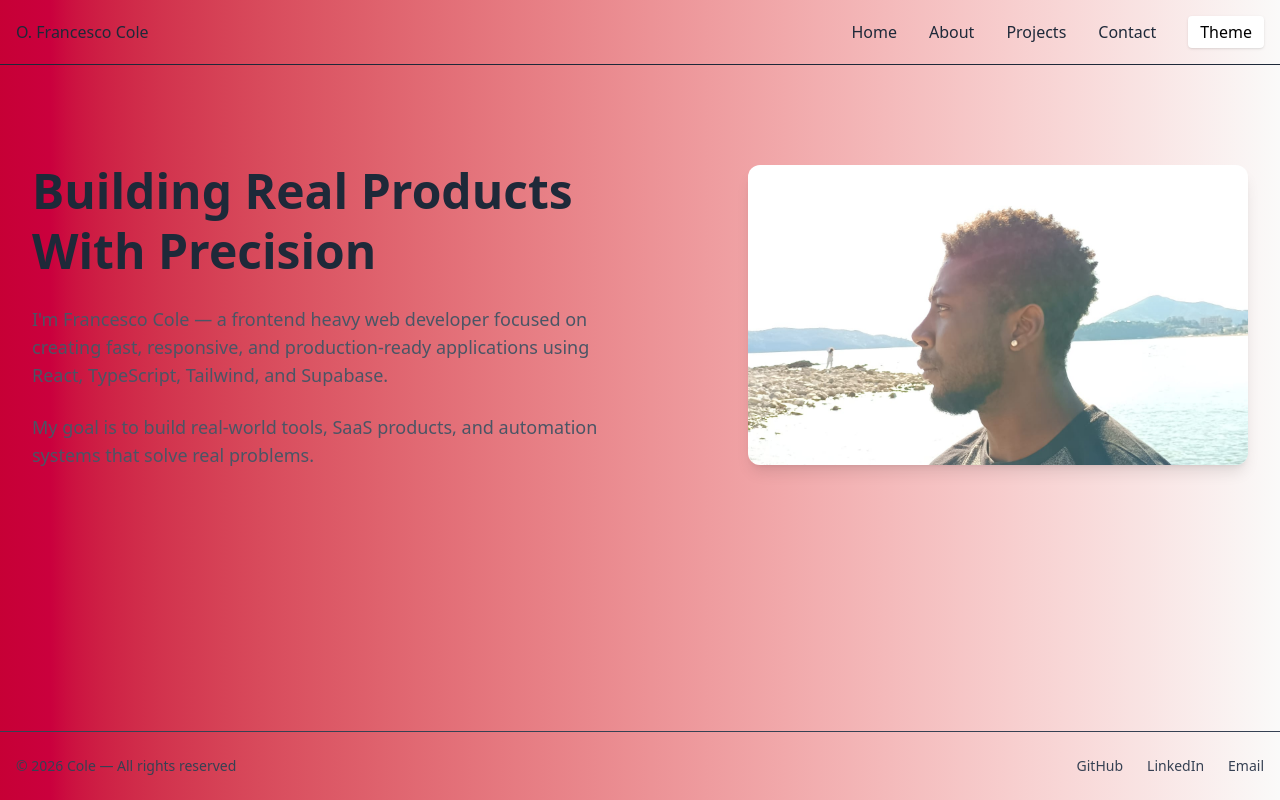
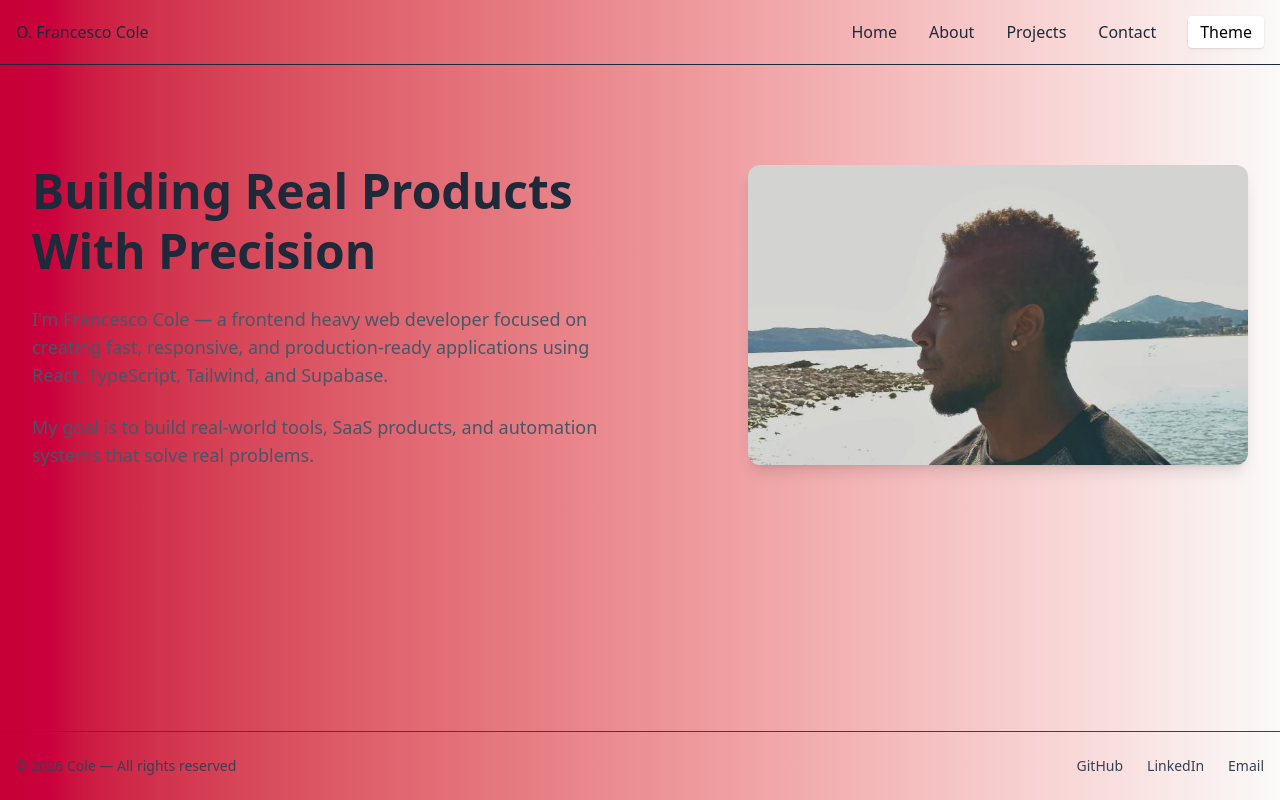
Before and after one commit to YoichiDev-tech/recruitment-portfolio, a React (Vite) app: page / in a window 1280 px wide. Built offline with nearby package versions, Linux system fonts and the light colour scheme.

Commit message:
Updated profile image

```diff
--- a/src/features/theme/ThemeContext.tsx
+++ b/src/features/theme/ThemeContext.tsx
@@ -1,4 +1,5 @@
-import { createContext, useState, ReactNode } from "react";
+import { createContext, useState } from "react";
+import type { ReactNode } from "react";
 
 type ThemeContextType = {
   colorTheme: string;
--- a/src/pages/Home/Home.tsx
+++ b/src/pages/Home/Home.tsx
@@ -1,4 +1,4 @@
-import profile_pic from '../../assets/images/profile_pic.jpg'
+import profile_pic1 from '../../assets/images/profile_pic1.jpg'
 
 export default function Home() {
     return (
@@ -26,8 +26,8 @@ export default function Home() {
 
                 {/* Right side — Image */}
                 <div className="flex justify-center md:justify-end">
-                    <img src={profile_pic}
-                        all="Cole profile"
+                    <img src={profile_pic1}
+                        alt="Cole profile"
                         className='w-125 h-75 object-cover rounded-xl shadow-lg'
                     />
                 </div>
```
Also changed, not shown: src/assets/images/profile_pic1.jpg (added).
